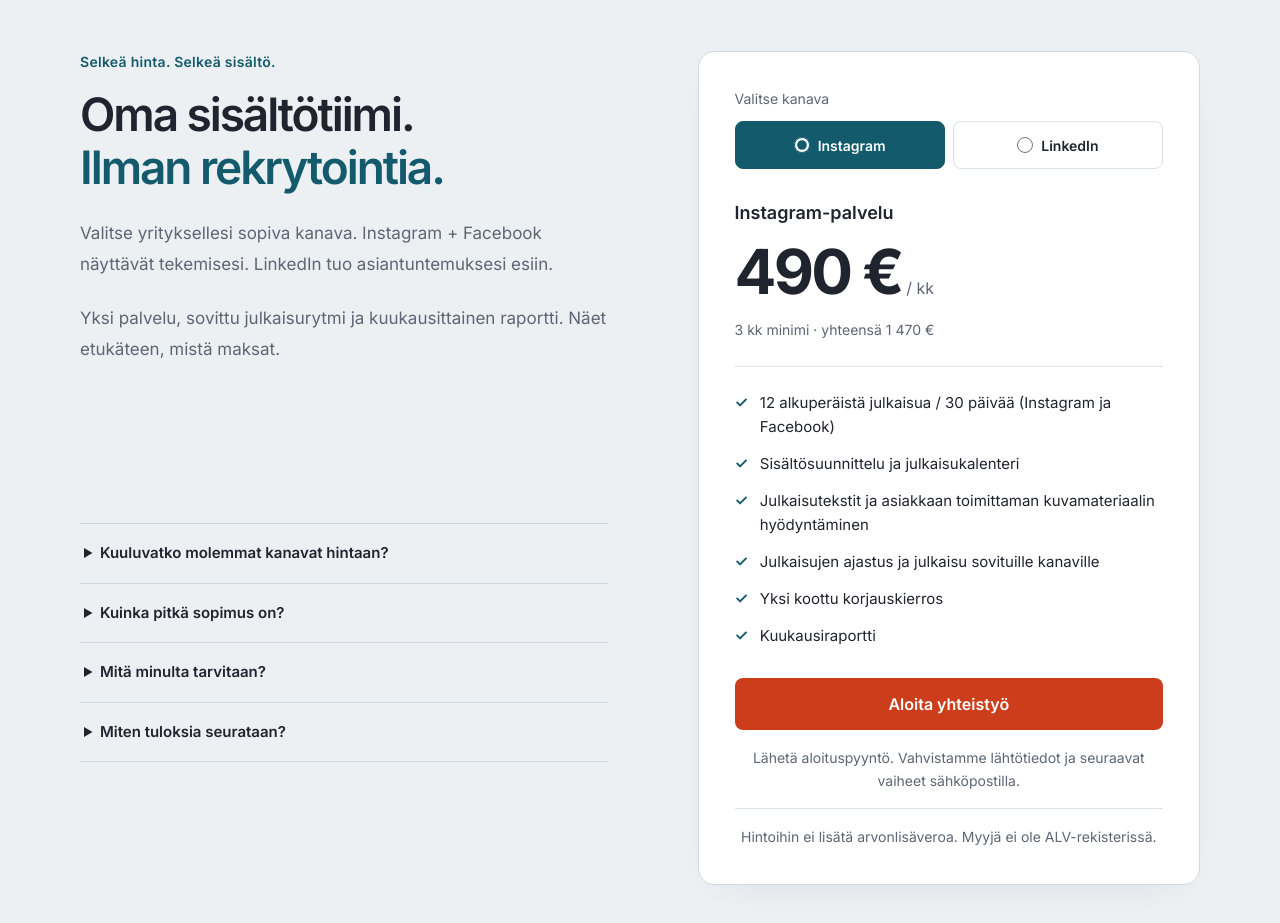
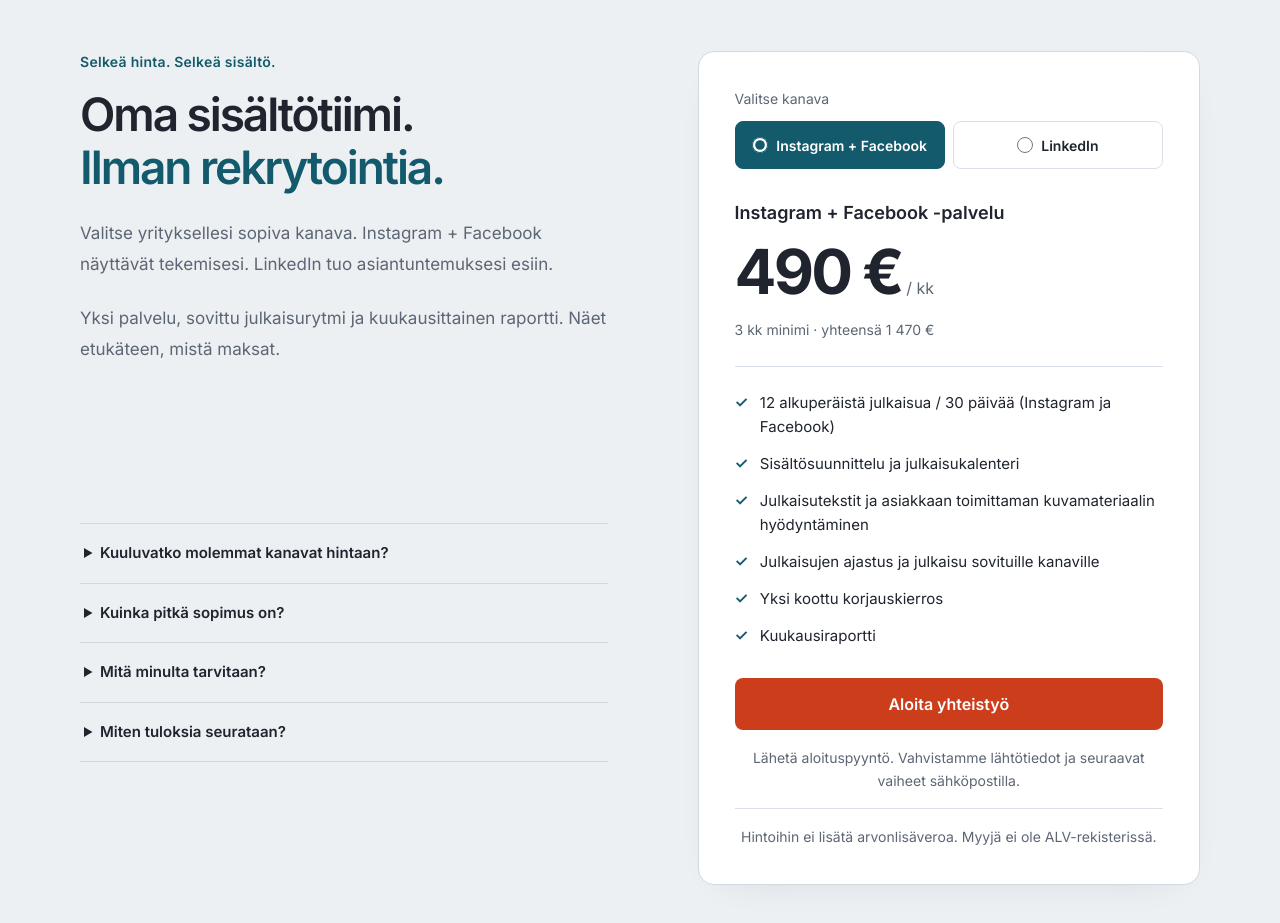
Before and after one commit to Jambovisuaalit/virella-helsinki-web, a Next.js app: page / in a window 1280 px wide. Shown: the part 1600-2523 px from the top of the page. Built offline with nearby package versions, Linux system fonts and the light colour scheme.

Commit message:
fix: make Instagram plus Facebook scope consistent in customer journey

```diff
--- a/components/marketing/social-pricing-card.tsx
+++ b/components/marketing/social-pricing-card.tsx
@@ -13,9 +13,9 @@ export function SocialPricingCard() {
   return (
     <div className="landing-price-card">
       <form action="/aloita" method="get" onSubmit={() => trackAnalyticsEvent("purchase_click", { productId: product.id, source: "homepage_pricing" })}>
-        <fieldset className="landing-channel-choice"><legend>Valitse kanava</legend><div>{(["instagram", "linkedin"] as const).map((value) => <label key={value} className={channel === value ? "is-selected" : ""}><input type="radio" name="product" value={products[value].id} checked={channel === value} onChange={() => setChannel(value)} /><span>{value === "instagram" ? "Instagram" : "LinkedIn"}</span></label>)}</div></fieldset>
+        <fieldset className="landing-channel-choice"><legend>Valitse kanava</legend><div>{(["instagram", "linkedin"] as const).map((value) => <label key={value} className={channel === value ? "is-selected" : ""}><input type="radio" name="product" value={products[value].id} checked={channel === value} onChange={() => setChannel(value)} /><span>{value === "instagram" ? "Instagram + Facebook" : "LinkedIn"}</span></label>)}</div></fieldset>
         <div className="landing-price-content" aria-live="polite" aria-atomic="true">
-          <h3>{channel === "instagram" ? "Instagram-palvelu" : "LinkedIn-palvelu"}</h3>
+          <h3>{channel === "instagram" ? "Instagram + Facebook -palvelu" : "LinkedIn-palvelu"}</h3>
           <p className="landing-price-amount">{euro.format(product.price)}<span> / kk</span></p>
           <p className="landing-price-commitment">{product.commitmentMonths} kk minimi · yhteensä {euro.format(product.totalPrice)}</p>
           <ul>{product.features.map((feature) => <li key={feature}><span aria-hidden="true">✓</span>{feature}</li>)}</ul>
```
